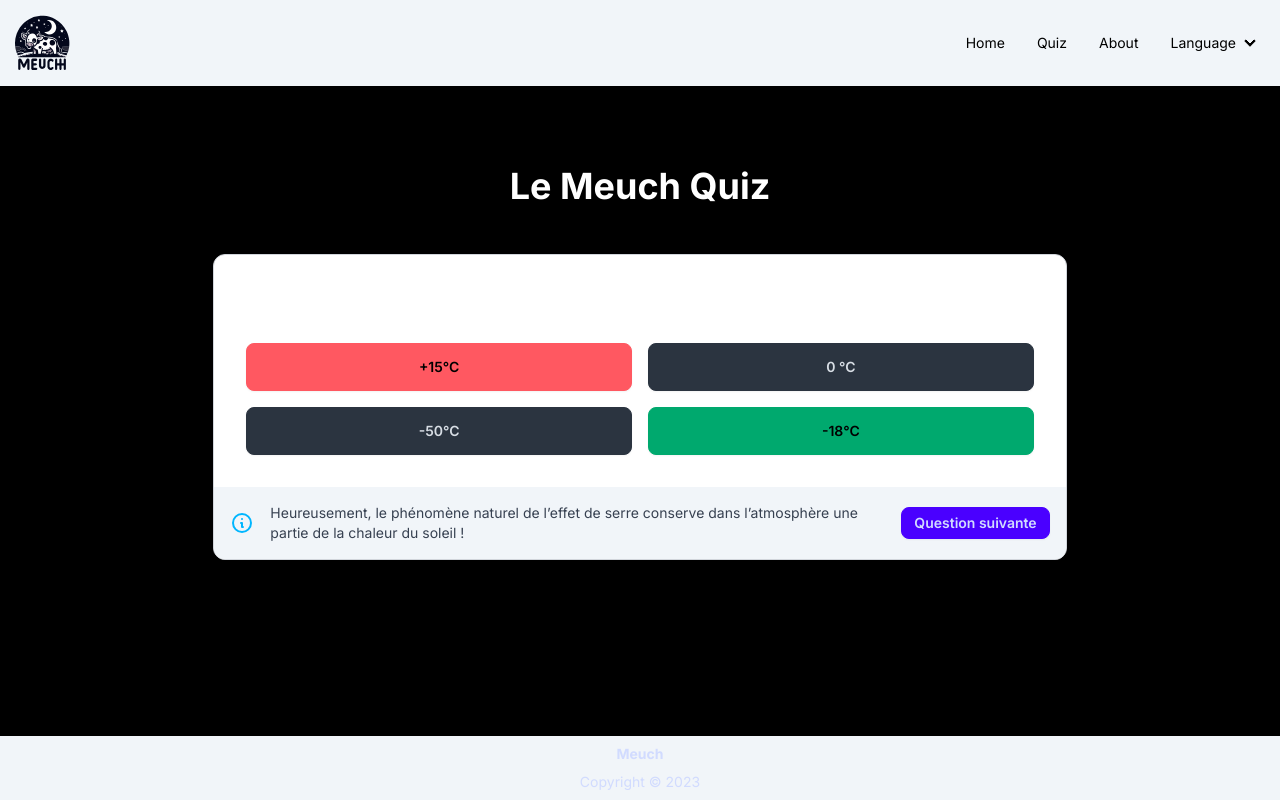
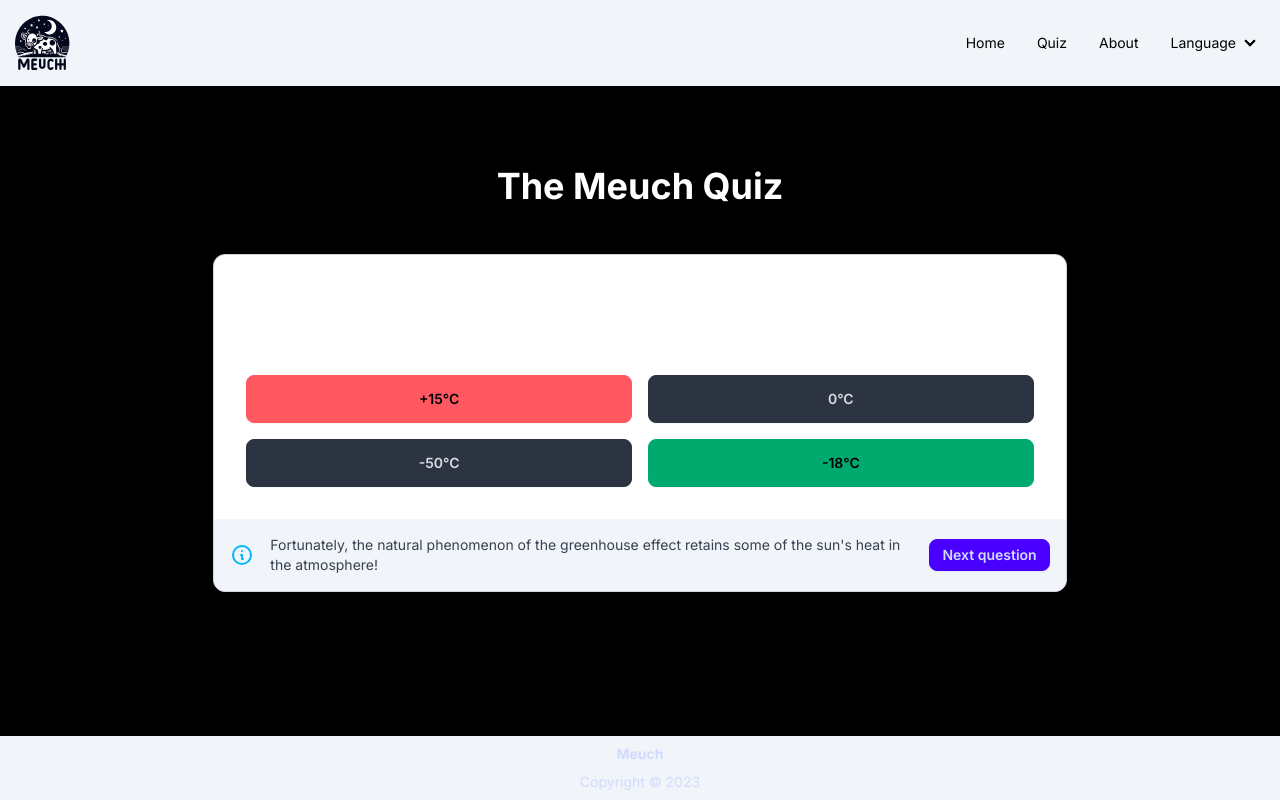
Before and after one commit to MeuchCNAM/ndi-2023, a Next.js app: page /en/quiz in a window 1280 px wide. Both pictures are taken after a click on the button "+15°C". Built offline with nearby package versions, Linux system fonts and the light colour scheme.

Commit message:
feat: #16 add i18n quiz logic

```diff
--- a/app/[locale]/quiz/page.tsx
+++ b/app/[locale]/quiz/page.tsx
@@ -1,10 +1,49 @@
 import QuizPane from "@/app/components/quiz/quizpane";
+import { useTranslations } from "next-intl";
 import React from "react";
+import tradDE from "../../../messages/de.json";
+import tradEN from "../../../messages/en.json";
+import tradFR from "../../../messages/fr.json";
+
+const questionsDE = tradDE.Game;
+const questionsEN = tradEN.Game;
+const questionsFR = tradFR.Game;
 
 export default function Quiz() {
-  return (
-    <main>
-      <QuizPane />
-    </main>
-  );
+  const trad = useTranslations("Index");
+  const language = trad("language");
+  const quizTrad = useTranslations("Quiz");
+
+  switch (language) {
+    case "de":
+      return (
+        <main>
+          <QuizPane
+            questions={questionsDE}
+            title={quizTrad("title")}
+            next={quizTrad("next")}
+          />
+        </main>
+      );
+    case "en":
+      return (
+        <main>
+          <QuizPane
+            questions={questionsEN}
+            title={quizTrad("title")}
+            next={quizTrad("next")}
+          />
+        </main>
+      );
+    case "fr":
+      return (
+        <main>
+          <QuizPane
+            questions={questionsFR}
+            title={quizTrad("title")}
+            next={quizTrad("next")}
+          />
+        </main>
+      );
+  }
 }
--- a/app/components/quiz/quizpane.tsx
+++ b/app/components/quiz/quizpane.tsx
@@ -1,9 +1,17 @@
 "use client";
 
 import { useState } from "react";
-import questions from "../../../public/quizData.json";
 
-export default function QuizPane() {
+export const QuizPane: React.FC<{
+  questions: {
+    question: string;
+    answers: string[];
+    correctAnswerIndex: number;
+    information: string;
+  }[];
+  title: string;
+  next: string;
+}> = ({ questions, title, next }) => {
   const [isQuestionAnswered, setIsQuestionAnswered] = useState(false);
   const [questionNumber, setQuestionNumber] = useState(0);
   const [choice, setChoice] = useState(-1);
@@ -12,7 +20,7 @@ export default function QuizPane() {
     setIsQuestionAnswered(false);
     setChoice(-1);
     setQuestionNumber((questionNumber + 1) % questions.length);
-  }
+  };
 
   const getAnswerClass = (index: number) => {
     if (!isQuestionAnswered) {
@@ -28,7 +36,7 @@ export default function QuizPane() {
     }
 
     return "btn-neutral";
-  }
+  };
 
   const handleChoice = (choice: number) => {
     if (isQuestionAnswered) {
@@ -41,31 +49,59 @@ export default function QuizPane() {
 
   return (
     <main className="flex flex-col items-center mt-20">
-      <h1 className="text-4xl font-bold text-center mb-12">Le Meuch Quiz</h1>
-      <section className={`bg-white border border-gray-300 shadow-md rounded-xl w-2/3 collapse ${isQuestionAnswered && "collapse-open"}`}>
+      <h1 className="text-4xl font-bold text-center mb-12">{title}</h1>
+      <section
+        className={`bg-white border border-gray-300 shadow-md rounded-xl w-2/3 collapse ${
+          isQuestionAnswered && "collapse-open"
+        }`}
+      >
         <div className="collapse-title text-xl font-medium p-8">
-          <h2 className="text-2xl font-bold text-center mb-6">{questions[questionNumber]?.question}</h2>
+          <h2 className="text-2xl font-bold text-center mb-6">
+            {questions[questionNumber].question}
+          </h2>
           <div className="grid grid-cols-2 gap-4 gap-x-4">
-            {questions[questionNumber]?.answers.map((option: string, index: number) => (
-              <button
-                key={index}
-                className={`btn btn-primary ${getAnswerClass(index)}`}
-                onClick={handleChoice.bind(null, index)}>
-                {option}
-              </button>
-            ))}
+            {questions[questionNumber]?.answers.map(
+              (option: string, index: number) => (
+                <button
+                  key={index}
+                  className={`btn btn-primary ${getAnswerClass(index)}`}
+                  onClick={handleChoice.bind(null, index)}
+                >
+                  {option}
+                </button>
+              )
+            )}
           </div>
         </div>
         <div className="collapse-content text-center p-0">
-          <div role="alert" className="alert rounded-none bg-slate-100 border-none">
-            <svg xmlns="http://www.w3.org/2000/svg" fill="none" viewBox="0 0 24 24" className="stroke-info shrink-0 w-6 h-6"><path strokeLinecap="round" strokeLinejoin="round" strokeWidth="2" d="M13 16h-1v-4h-1m1-4h.01M21 12a9 9 0 11-18 0 9 9 0 0118 0z"></path></svg>
+          <div
+            role="alert"
+            className="alert rounded-none bg-slate-100 border-none"
+          >
+            <svg
+              xmlns="http://www.w3.org/2000/svg"
+              fill="none"
+              viewBox="0 0 24 24"
+              className="stroke-info shrink-0 w-6 h-6"
+            >
+              <path
+                strokeLinecap="round"
+                strokeLinejoin="round"
+                strokeWidth="2"
+                d="M13 16h-1v-4h-1m1-4h.01M21 12a9 9 0 11-18 0 9 9 0 0118 0z"
+              ></path>
+            </svg>
             <p className="text-sm text-gray-700">
               {questions[questionNumber].information}
             </p>
-            <button className="btn btn-sm btn-primary" onClick={nextQuestion}>Question suivante</button>
+            <button className="btn btn-sm btn-primary" onClick={nextQuestion}>
+              {next}
+            </button>
           </div>
         </div>
       </section>
     </main>
   );
-}
+};
+
+export default QuizPane;
```
